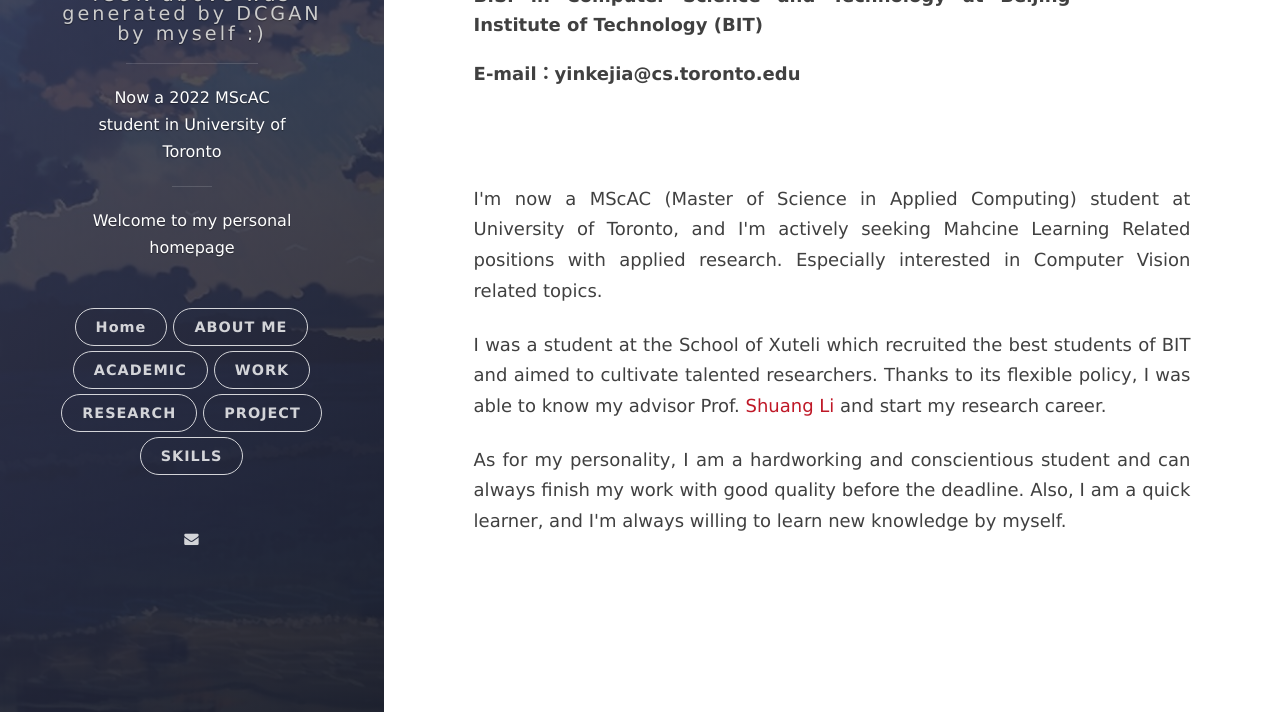
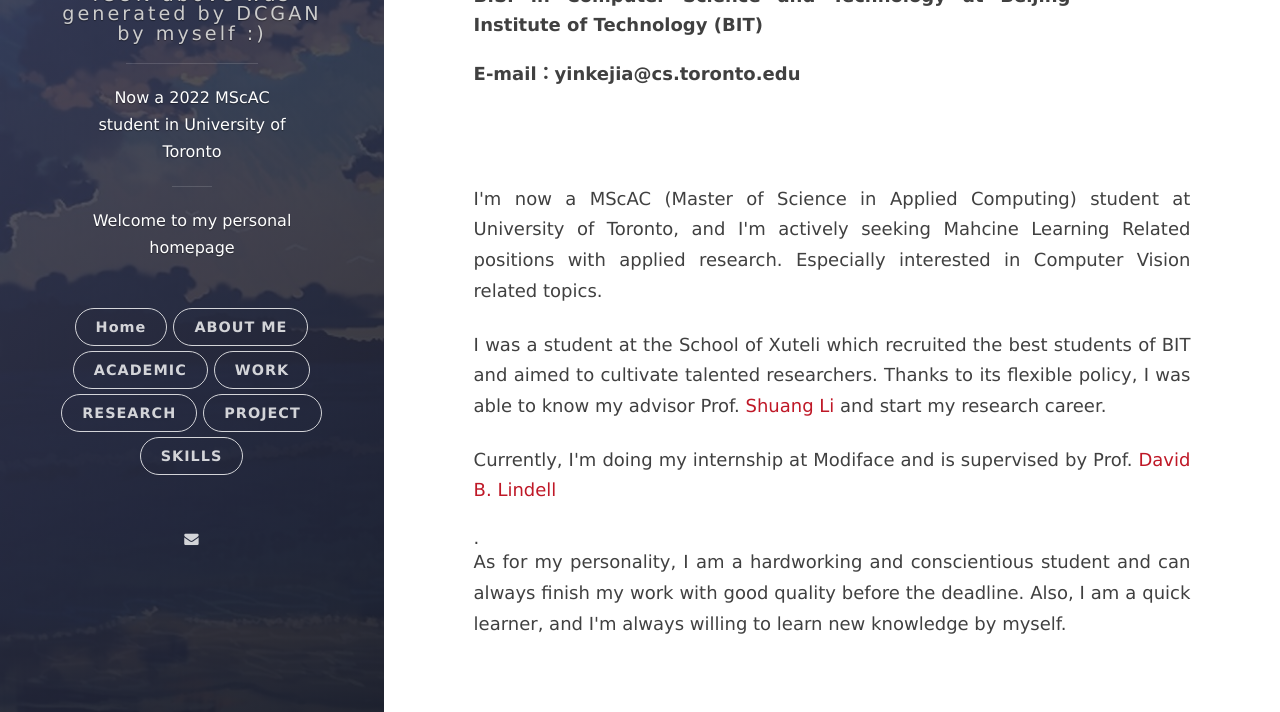
Before and after one commit to yinkejia/yinkejia.github.io, a Jekyll site: the page built from _posts/2022-08-31-ABOUT-ME.markdown, in a window 1280 px wide and 1028 px high, cut to the strip 316-1028 px from the top of the window. Built offline with Jekyll 4.4.1, drawn with Linux system fonts in a browser that asks for light colours; nearby versions of some CDN libraries.

Commit message:
Update 2022-08-31-ABOUT-ME.markdown

```diff
--- a/_posts/2022-08-31-ABOUT-ME.markdown
+++ b/_posts/2022-08-31-ABOUT-ME.markdown
@@ -14,5 +14,6 @@ date: 2022-08-31 15:32:24.000000000 +09:00
 <font size="4">
 <p>I'm now a MScAC (Master of Science in Applied Computing) student at University of Toronto, and I'm actively seeking Mahcine Learning Related positions with applied research. Especially interested in Computer Vision related topics. </p>
 <p>I was a student at the School of Xuteli which recruited the best students of BIT and aimed to cultivate talented researchers. Thanks to its flexible policy, I was able to know my advisor Prof. <a href="http://shuangli.xyz/" target="_blank">Shuang Li</a> and start my research career.</p>
-<p>As for my personality, I am a hardworking and conscientious student and can always finish my work with good quality before the deadline. Also, I  am a quick learner, and I'm always willing to learn new knowledge by myself.</p>
+<p>Currently, I'm doing my internship at Modiface and is supervised by Prof. <a href="https://davidlindell.com/" target="_blank">David B. Lindell</a></p>.
+<p>As for my personality, I am a hardworking and conscientious student and can always finish my work with good quality before the deadline. Also, I am a quick learner, and I'm always willing to learn new knowledge by myself.</p>
 </font>
```
